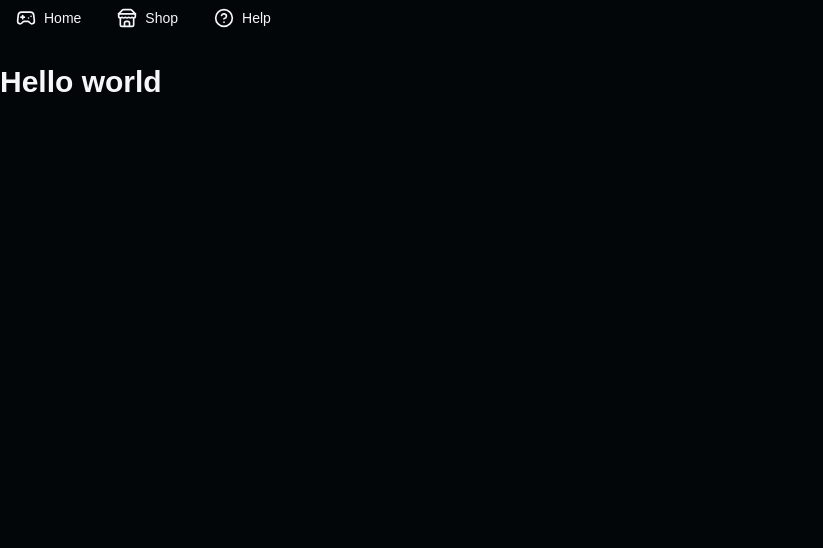
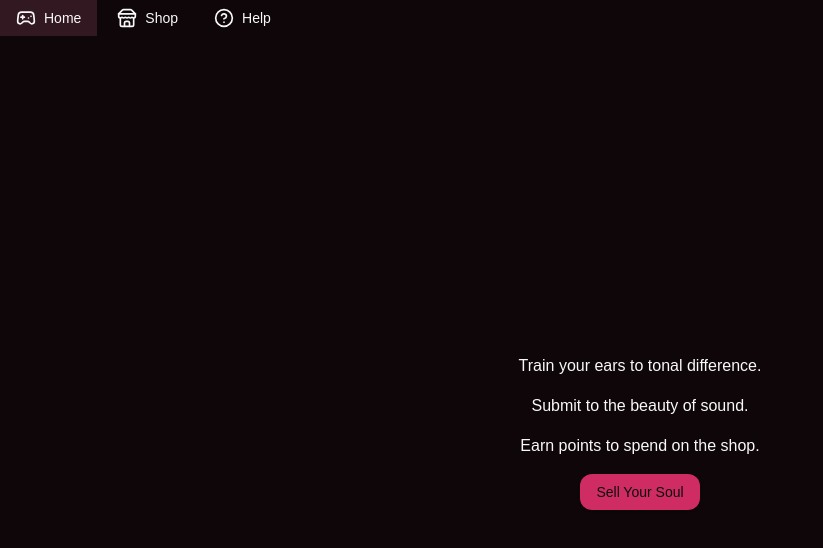
Before and after one commit to TerrenceJChan/sound-interval-game, a Next.js app: page / in a window 1280 px wide. Shown: the top 548 px of the page, without its empty margins (0-823 px from the left). Built offline with nearby package versions, Linux system fonts and the light colour scheme.

Commit message:
feat: Add and animate main page text and button

```diff
--- a/package.json
+++ b/package.json
@@ -7,11 +7,12 @@
     "build": "next build",
     "start": "next start",
     "lint": "next lint",
-    "format": "prettier --write ./src/**/*.{js,ts,jsx,tsx}"
+    "format": "prettier --write ./src/**/*.{ts,tsx}"
   },
   "dependencies": {
     "@radix-ui/react-icons": "^1.3.0",
     "@radix-ui/react-navigation-menu": "^1.2.0",
+    "@radix-ui/react-slot": "^1.1.0",
     "class-variance-authority": "^0.7.0",
     "clsx": "^2.1.1",
     "framer-motion": "^11.7.0",
--- a/src/app/globals.css
+++ b/src/app/globals.css
@@ -9,36 +9,36 @@
        URL: https://gradient.page */
 
     /* CSS: .bg-gradient { background: var(--gradient) } */
-    --gradient: linear-gradient(to top left, #076585, #fff);
+    --gradient: linear-gradient(to top left, #cc2b5e, #753a88);
 
-    --background: 207 58.5% 2.16%;
-    --foreground: 207 9% 96.35%;
+    --background: -20 42.25% 3.92%;
+    --foreground: -20 6.5% 97.45%;
 
-    --muted: 207 45% 8.100000000000001%;
-    --muted-foreground: 207 9% 52.7%;
+    --muted: -20 32.5% 14.7%;
+    --muted-foreground: -20 6.5% 54.9%;
 
-    --popover: 207 47% 3.5100000000000002%;
-    --popover-foreground: 207 9% 96.35%;
+    --popover: -20 52% 6.37%;
+    --popover-foreground: -20 6.5% 97.45%;
 
-    --card: 207 47% 3.5100000000000002%;
-    --card-foreground: 207 9% 96.35%;
+    --card: -20 52% 6.37%;
+    --card-foreground: -20 6.5% 97.45%;
 
-    --border: 207 45% 8.100000000000001%;
-    --input: 207 45% 8.100000000000001%;
+    --border: -20 32.5% 14.7%;
+    --input: -20 32.5% 14.7%;
 
-    --primary: 207 90% 27%;
-    --primary-foreground: 207 9% 96.35%;
+    --primary: -20 65% 49%;
+    --primary-foreground: -20 6.5% 4.9%;
 
-    --secondary: 207 45% 8.100000000000001%;
-    --secondary-foreground: 207 9% 96.35%;
+    --secondary: -20 32.5% 14.7%;
+    --secondary-foreground: -20 6.5% 97.45%;
 
-    --accent: 207 45% 8.100000000000001%;
-    --accent-foreground: 207 9% 96.35%;
+    --accent: -20 32.5% 14.7%;
+    --accent-foreground: -20 6.5% 97.45%;
 
     --destructive: 0 62.8% 30.6%;
-    --destructive-foreground: 207 9% 96.35%;
+    --destructive-foreground: -20 6.5% 97.45%;
 
-    --ring: 207 90% 27%;
+    --ring: -20 65% 49%;
   }
 }
 
--- a/src/app/layout.tsx
+++ b/src/app/layout.tsx
@@ -14,7 +14,7 @@
 }>) {
   return (
     <html lang="en" className="theme-custom">
-      <body>
+      <body className="flex min-h-screen flex-col">
         <TopNav />
         {children}
       </body>
--- a/src/app/page.tsx
+++ b/src/app/page.tsx
@@ -1,3 +1,37 @@
+"use client";
+
+import { Button } from "@/components/ui/button";
+import { useEffect, useRef } from "react";
+
 export default function Home() {
-  return <div className="text-3xl font-bold">Hello world</div>;
+  const startButton = useRef<HTMLButtonElement>(null);
+
+  useEffect(() => {
+    setTimeout(() => {
+      startButton.current?.classList.remove("duration-1000", "delay-500");
+    }, 1000);
+  }, [startButton]);
+
+  return (
+    <div className="flex flex-grow items-center justify-center">
+      <div className="flex flex-col items-center gap-4">
+        <p className="duration-1000 ease-in-out animate-in fade-in zoom-in-75 slide-in-from-left">
+          Train your ears to tonal difference.
+        </p>
+        <p className="delay-150 duration-1000 ease-in-out animate-in fade-in zoom-in-75 slide-in-from-left">
+          Submit to the beauty of sound.
+        </p>
+        <p className="delay-300 duration-1000 ease-in-out animate-in fade-in zoom-in-75 slide-in-from-left">
+          Earn points to spend on the shop.
+        </p>
+        <Button
+          ref={startButton}
+          variant={"default"}
+          className="w-fit rounded-xl px-4 delay-500 duration-1000 ease-in-out animate-in fade-in zoom-in-75 slide-in-from-left hover:delay-0 hover:duration-150"
+        >
+          Sell Your Soul
+        </Button>
+      </div>
+    </div>
+  );
 }
--- a/src/components/TopNav.tsx
+++ b/src/components/TopNav.tsx
@@ -16,22 +16,22 @@
   {
     name: "Home",
     href: "/",
-    icon: <Gamepad2 className="w-5 h-5" />,
+    icon: <Gamepad2 className="h-5 w-5" />,
   },
   {
     name: "Shop",
     href: "/shop",
-    icon: <Store className="w-5 h-5" />,
+    icon: <Store className="h-5 w-5" />,
   },
   {
     name: "Help",
     href: "/help",
-    icon: <HelpCircle className="w-5 h-5" />,
+    icon: <HelpCircle className="h-5 w-5" />,
   },
 ];
 const TopNav = () => {
   return (
-    <div className="w-full h-8 lg:h-16">
+    <div className="h-8 w-full lg:h-16">
       {/* Desktop View */}
       <NavigationMenu className="hidden lg:flex">
         <NavigationMenuList>
@@ -40,7 +40,7 @@
               <Link href={link.href} legacyBehavior passHref>
                 <NavigationMenuLink
                   className={clsx(
-                    "flex flex-row gap-2 items-center",
+                    "flex flex-row items-center gap-2",
                     navigationMenuTriggerStyle(),
                   )}
                 >
--- /dev/null
+++ b/src/components/ui/button.tsx
@@ -0,0 +1,57 @@
+import { Slot } from "@radix-ui/react-slot";
+import { cva, type VariantProps } from "class-variance-authority";
+import * as React from "react";
+
+import { cn } from "@/lib/utils";
+
+const buttonVariants = cva(
+  "inline-flex items-center justify-center whitespace-nowrap rounded-md text-sm font-medium transition-colors focus-visible:outline-none focus-visible:ring-1 focus-visible:ring-ring disabled:pointer-events-none disabled:opacity-50",
+  {
+    variants: {
+      variant: {
+        default:
+          "bg-primary text-primary-foreground shadow hover:bg-primary/70",
+        destructive:
+          "bg-destructive text-destructive-foreground shadow-sm hover:bg-destructive/70",
+        outline:
+          "border border-input bg-background shadow-sm hover:bg-accent hover:text-accent-foreground",
+        secondary:
+          "bg-secondary text-secondary-foreground shadow-sm hover:bg-secondary/80",
+        ghost: "hover:bg-accent hover:text-accent-foreground",
+        link: "text-primary underline-offset-4 hover:underline",
+      },
+      size: {
+        default: "h-9 px-4 rounded-md py-2",
+        sm: "h-8 rounded-md px-3 text-xs",
+        lg: "h-10 rounded-md px-8",
+        icon: "h-9 w-9",
+      },
+    },
+    defaultVariants: {
+      variant: "default",
+      size: "default",
+    },
+  },
+);
+
+export interface ButtonProps
+  extends React.ButtonHTMLAttributes<HTMLButtonElement>,
+    VariantProps<typeof buttonVariants> {
+  asChild?: boolean;
+}
+
+const Button = React.forwardRef<HTMLButtonElement, ButtonProps>(
+  ({ className, variant, size, asChild = false, ...props }, ref) => {
+    const Comp = asChild ? Slot : "button";
+    return (
+      <Comp
+        className={cn(buttonVariants({ variant, size, className }))}
+        ref={ref}
+        {...props}
+      />
+    );
+  },
+);
+Button.displayName = "Button";
+
+export { Button, buttonVariants };
--- a/tailwind.config.ts
+++ b/tailwind.config.ts
@@ -10,15 +10,50 @@
   theme: {
     extend: {
       colors: {
-  			background: 'var(--background)',
-  			foreground: 'var(--foreground)'
+        gradient: "var(--gradient)",
+
+        background: "hsl(var(--background))",
+        foreground: "hsl(var(--foreground))",
+
+        primary: "hsl(var(--primary))",
+        "primary-foreground": "hsl(var(--primary-foreground))",
+
+        secondary: "hsl(var(--secondary))",
+        "secondary-foreground": "hsl(var(--secondary-foreground))",
+
+        destructive: "hsl(var(--destructive))",
+        "destructive-foreground": "hsl(var(--destructive-foreground))",
+
+        muted: "hsl(var(--muted))",
+        "muted-foreground": "hsl(var(--muted-foreground))",
+
+        accent: "hsl(var(--accent))",
+        "accent-foreground": "hsl(var(--accent-foreground))",
+
+        popover: "hsl(var(--popover))",
+        "popover-foreground": "hsl(var(--popover-foreground))",
+
+        card: "hsl(var(--card))",
+        "card-foreground": "hsl(var(--card-foreground))",
+
+        border: "hsl(var(--border))",
+        input: "hsl(var(--input))",
+
+        ring: "hsl(var(--ring))",
+      },
+      borderColor: {
+        DEFAULT: "hsl(var(--border))",
+      },
+      backgroundColor: {
+        background: "hsl(var(--background))",
+        foreground: "hsl(var(--foreground))",
       },
       borderRadius: {
-  			lg: 'var(--radius)',
-  			md: 'calc(var(--radius) - 2px)',
-  			sm: 'calc(var(--radius) - 4px)'
-  		}
-  	}
+        lg: "var(--radius)",
+        md: "calc(var(--radius) - 2px)",
+        sm: "calc(var(--radius) - 4px)",
+      },
+    },
   },
   plugins: [require("tailwindcss-animate")],
 };
```
Also changed, not shown: 2 other files (tests, documents, lock files or other folders). Lines whose indentation alone changed are shown as unchanged.
